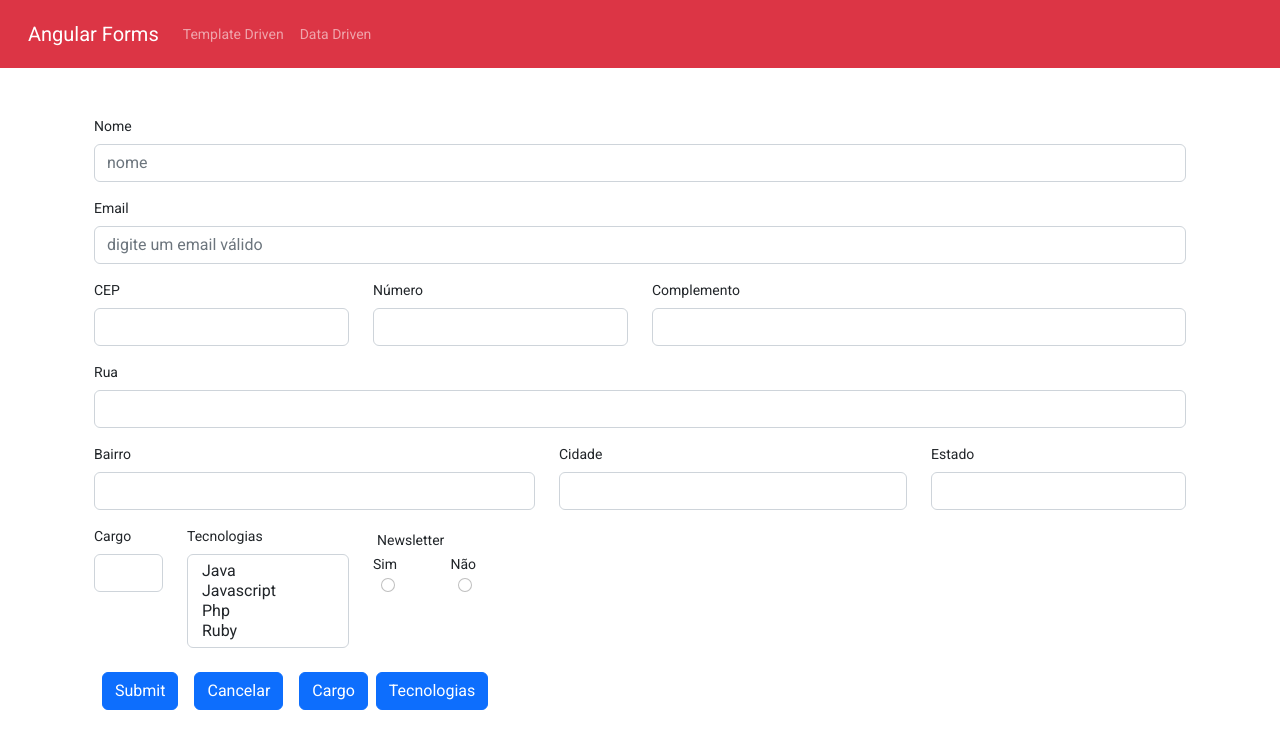
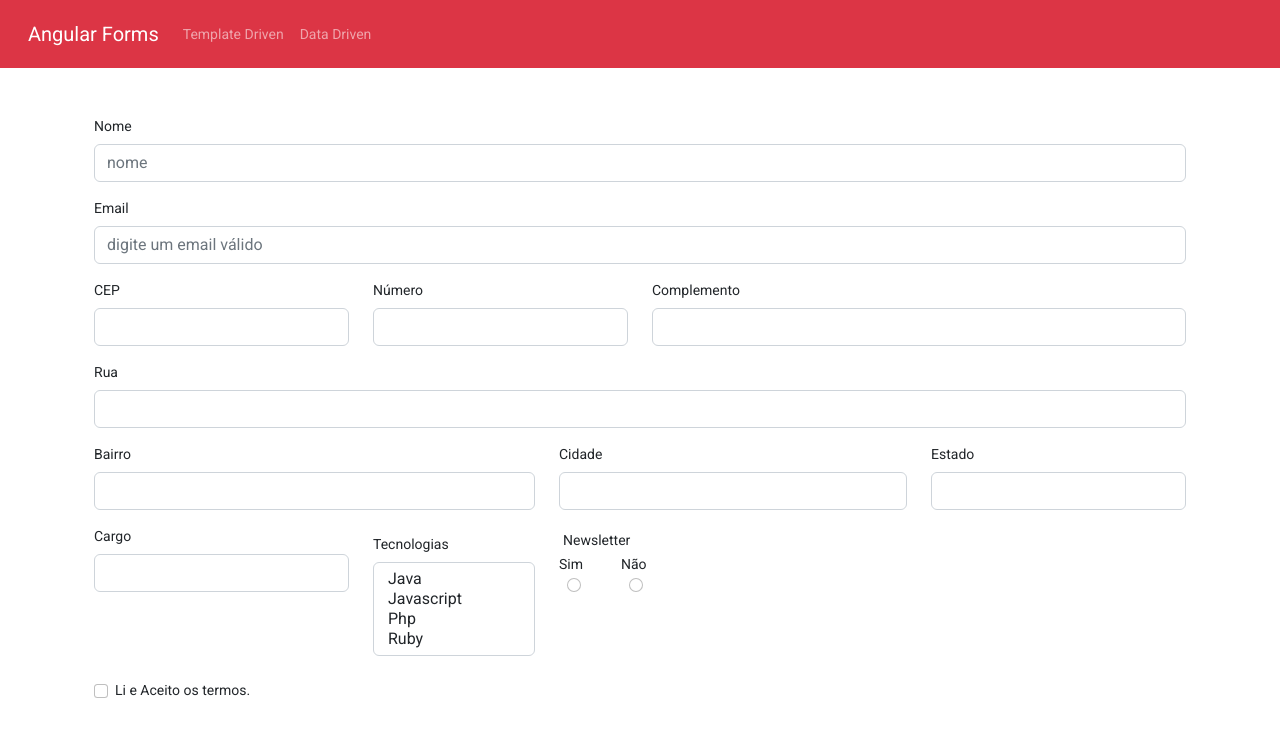
Before and after one commit to GiselleBarbosa/angular-curso-loiane, an Angular app in the folder 08-forms/: page /dataForm in a window 1280 px wide. Shown: the top 734 px of the page. Built offline with nearby package versions, Linux system fonts and the light colour scheme.

Commit message:
update checkbox

```diff
--- a/08-forms/src/app/data-form/data-form.component.html
+++ b/08-forms/src/app/data-form/data-form.component.html
@@ -97,14 +97,14 @@
 
   <div class="form-group">
     <div class="row mb-3">
-      <div class="col-md-1" [ngClass]="aplicaCssErro('cargo')">
+      <div class="col-md-3" [ngClass]="aplicaCssErro('cargo')">
         <label for="cargo" class="form-label">Cargo</label>
         <select class="form-control" id="cargo" formControlName="cargo" [compareWith]="compararCargos">
           <option *ngFor="let cargo of cargos" [ngValue]="cargo">{{ cargo.desc }}</option>
         </select>
       </div>
 
-      <div class="col-md-2" [ngClass]="aplicaCssErro('tecnologias')">
+      <div class="col-md-2 mt-2" [ngClass]="aplicaCssErro('tecnologias')">
         <label for="tecnologias" class="form-label">Tecnologias</label>
         <select multiple class="form-control" id="tecnologias" formControlName="tecnologias">
           <option *ngFor="let tecnologia of tecnologias" [value]="tecnologia.nome">{{ tecnologia.desc }}</option>
@@ -112,7 +112,7 @@
       </div>
 
 
-      <div class="col-md-5" [ngClass]="aplicaCssErro('newsletter')">
+      <div class="col-md-4" [ngClass]="aplicaCssErro('newsletter')">
         <label for="newsletter" class="form-check-inline m-1">Newsletter</label>
         <div id="newsletter" class="row">
           <div class="col-sm-2" *ngFor="let item of newsletterOp">
@@ -124,6 +124,24 @@
       </div>
     </div>
 
+    <div class="form-group mt-4 mb-4">
+      <div class="col-md-12">
+        <div class="checkbox">
+
+          <div class="form-check" [ngClass]="aplicaCssErro('termos')">
+            <input class="form-check-input" type="checkbox" formControlName="termos">
+            <label class="form-check-label" for="flexCheckDefault">
+             Li e Aceito os termos.
+            </label>
+            <app-campo-control-erro [mostrarErro]="verificaValidTouched('termos')" msgErro="Por favor, aceite os termos">
+            </app-campo-control-erro>
+          </div>
+
+        </div>
+      </div>
+    </div>
+
+
     <button type="submit" class="btn btn-primary m-2">Submit</button>
     <button class="btn btn-primary m-2" (click)="resetar()">Cancelar</button>
     <button class="btn btn-primary m-2" (click)="setarCargo()">Cargo</button>
--- a/08-forms/src/app/data-form/data-form.component.ts
+++ b/08-forms/src/app/data-form/data-form.component.ts
@@ -67,7 +67,8 @@ export class DataFormComponent implements OnInit {
 
       cargo: [null],
       tecnologias: [null],
-      newsletter: [null]
+      newsletter: ['s'],
+      termos: [null, Validators.pattern('true')]
     });
   }
 
@@ -102,7 +103,7 @@ export class DataFormComponent implements OnInit {
   }
 
   verificaValidTouched(campo: string) {
-    return !this.formulario.get(campo)?.valid && this.formulario.get(campo)?.touched
+    return !this.formulario.get(campo)?.valid && this.formulario.get(campo)?.dirty
   }
 
   verificaEmailInvalido() {
```
